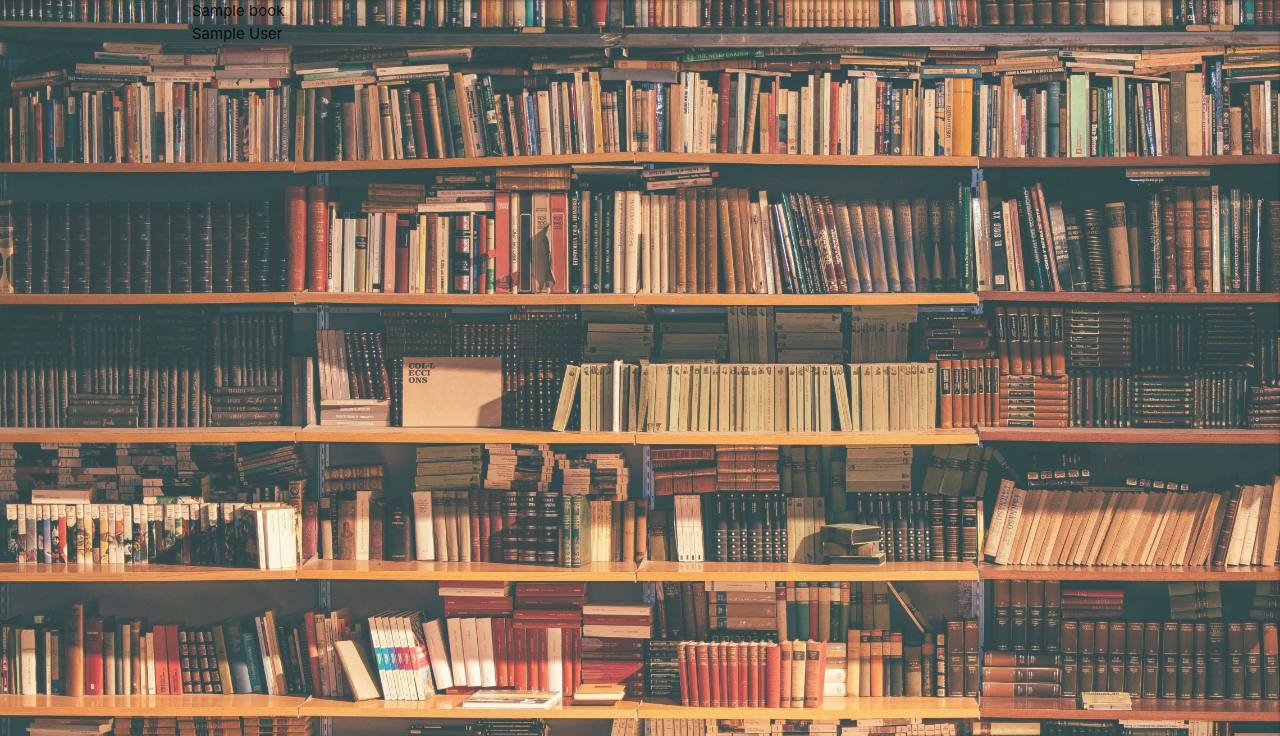
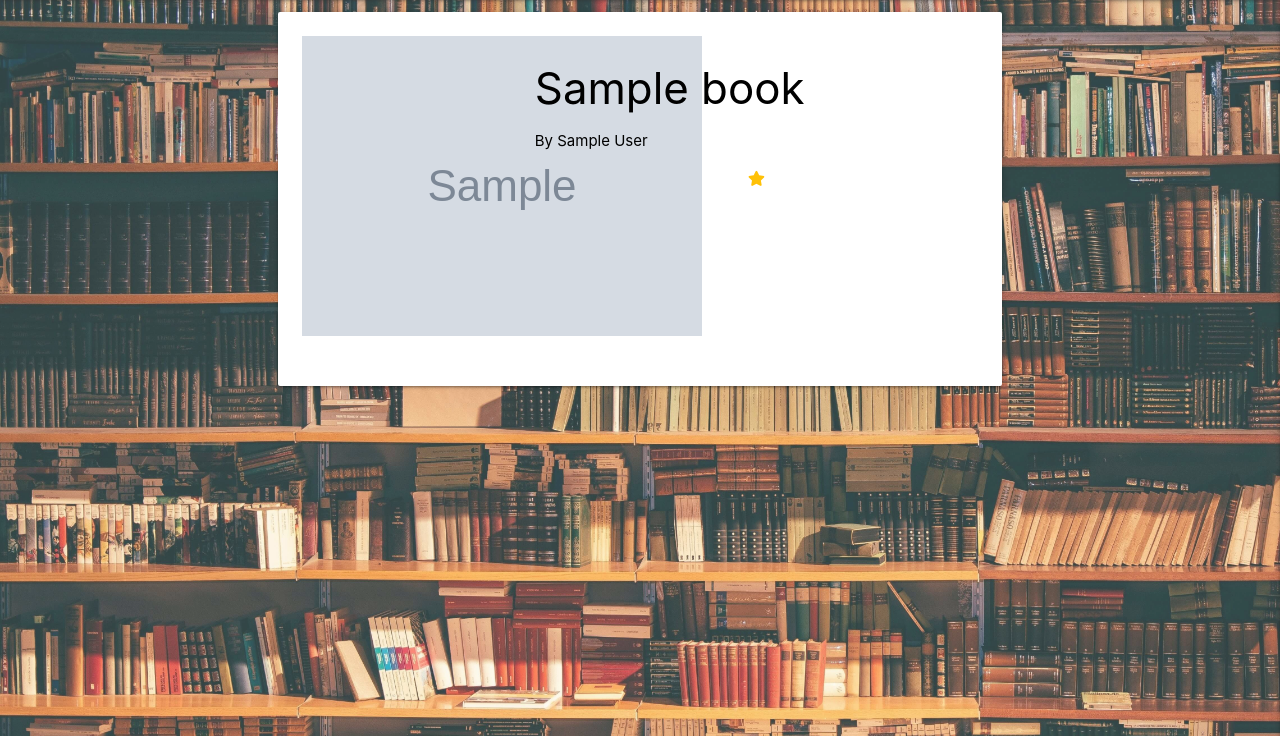
Before and after one commit to RobKnowles248/book-club, a Flask app: page / in a window 1280 px wide. Shown: the part 64-800 px from the top of the page. Run offline with Flask 2, Linux system fonts and the light colour scheme; grey boxes marked "Sample" are stand-in pictures; a database or web service that is not in the repository returns one stand-in record (values such as "Sample title"); some libraries are stand-ins or nearby versions.

Commit message:
Added the book cards to the home page

```diff
--- a/static/css/style.css
+++ b/static/css/style.css
@@ -22,6 +22,11 @@ main {
     line-height: 2;
 }
 
+a {
+    text-decoration: none;
+    color: black;
+}
+
 /*--------------------- Add Review Styles */
 
 #book-names {
--- a/templates/index.html
+++ b/templates/index.html
@@ -1,7 +1,26 @@
 {% extends "base.html" %}
 {% block content %}
     {% for book in books %}
-        {{ book.book_name }}<br>
-        {{ book.author }}<br>
+        <div class="row">
+            <div class="col s12 m10 offset-m1">
+                <a href="#">
+                    <div class="card-panel">
+                        <div class="row">
+                            <div class="col s4">
+                                <img src="{{ book.img_url }}" alt="Cover of {{ book.book_name }}">
+                            </div>
+                            <div class="col s8">
+                                <h3>{{ book.book_name }}</h3>
+                                <p>By {{ book.author }}</p>
+                            </div>
+                            <div class="star-score center-align">
+                                <i class="fas fa-star amber-text"></i>
+                                <!-- will put an average star score here -->
+                            </div>
+                        </div>
+                    </div>
+                </a>
+            </div>
+        </div>
     {% endfor %}
 {% endblock %}
```
